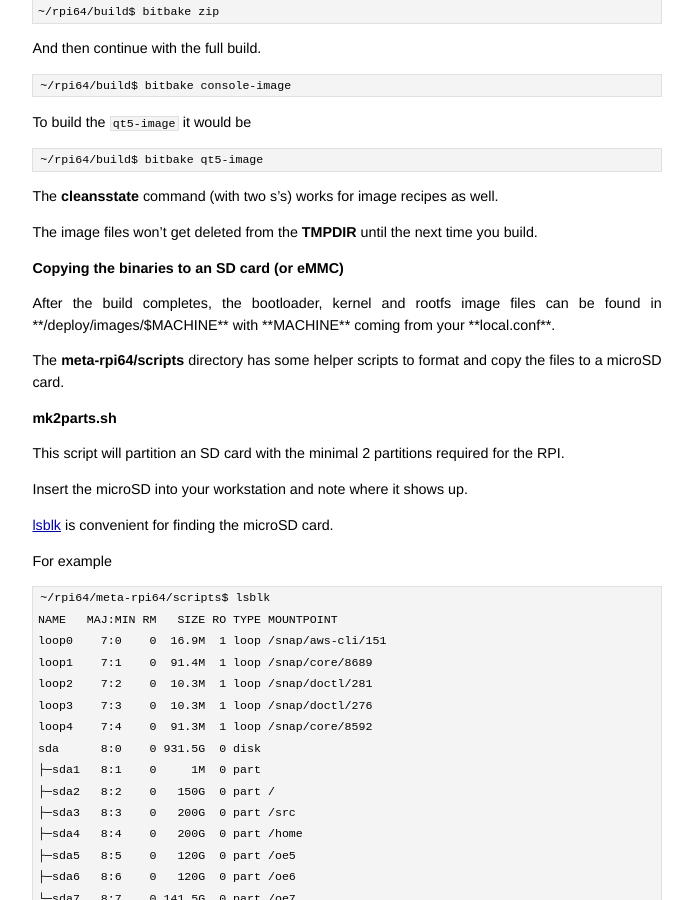
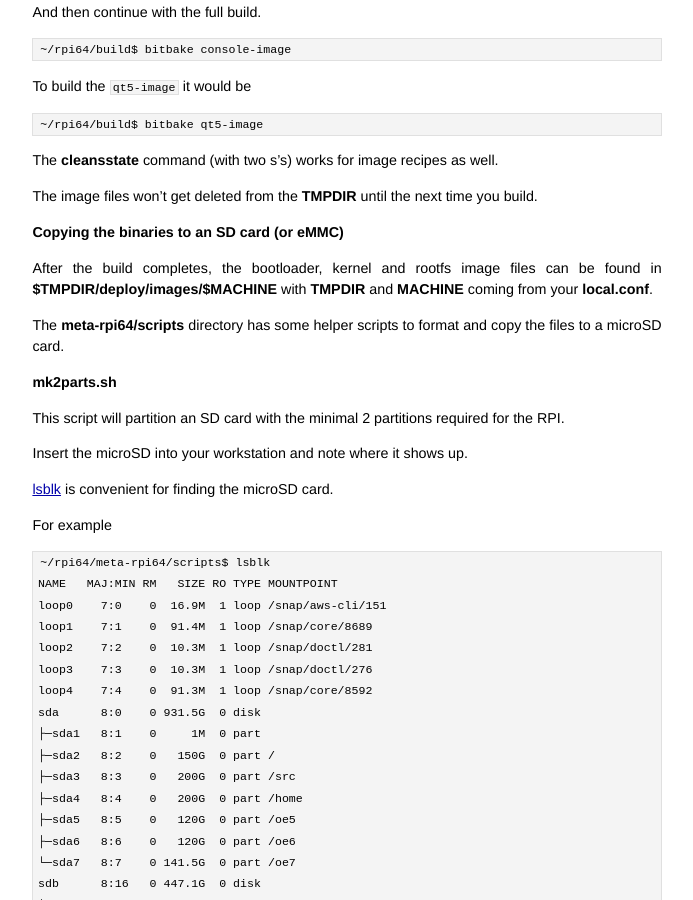
Before and after one commit to jumpnow/jumpnowtek-site, a Jekyll site: the page built from _posts/2020-03-15-Raspberry-Pi-4-64bit-Systems-with-Yocto.md, in a window 1280 px wide and 900 px high, scrolled down 5762 px. Shown: the whole window, without its empty margins (293-986 px from the left). Built offline with Jekyll 4.4.1, drawn with Linux system fonts in a browser that asks for light colours; some of the changed text lies outside the part shown.

Commit message:
Fix MACHINE for rpi4-64 builds

```diff
--- a/_posts/2020-03-15-Raspberry-Pi-4-64bit-Systems-with-Yocto.md
+++ b/_posts/2020-03-15-Raspberry-Pi-4-64bit-Systems-with-Yocto.md
@@ -291,7 +290,7 @@ The image files won't get deleted from the **TMPDIR** until the next time you bu
 
 ### Copying the binaries to an SD card (or eMMC)
 
-After the build completes, the bootloader, kernel and rootfs image files can be found in **<TMPDIR>/deploy/images/$MACHINE** with **MACHINE** coming from your **local.conf**.
+After the build completes, the bootloader, kernel and rootfs image files can be found in **$TMPDIR/deploy/images/$MACHINE** with **TMPDIR** and **MACHINE** coming from your **local.conf**.
 
 The **meta-rpi64/scripts** directory has some helper scripts to format and copy the files to a microSD card.
 
```
Also changed, not shown: other parts of _posts/2020-03-15-Raspberry-Pi-4-64bit-Systems-with-Yocto.md (+3 -4 lines).
